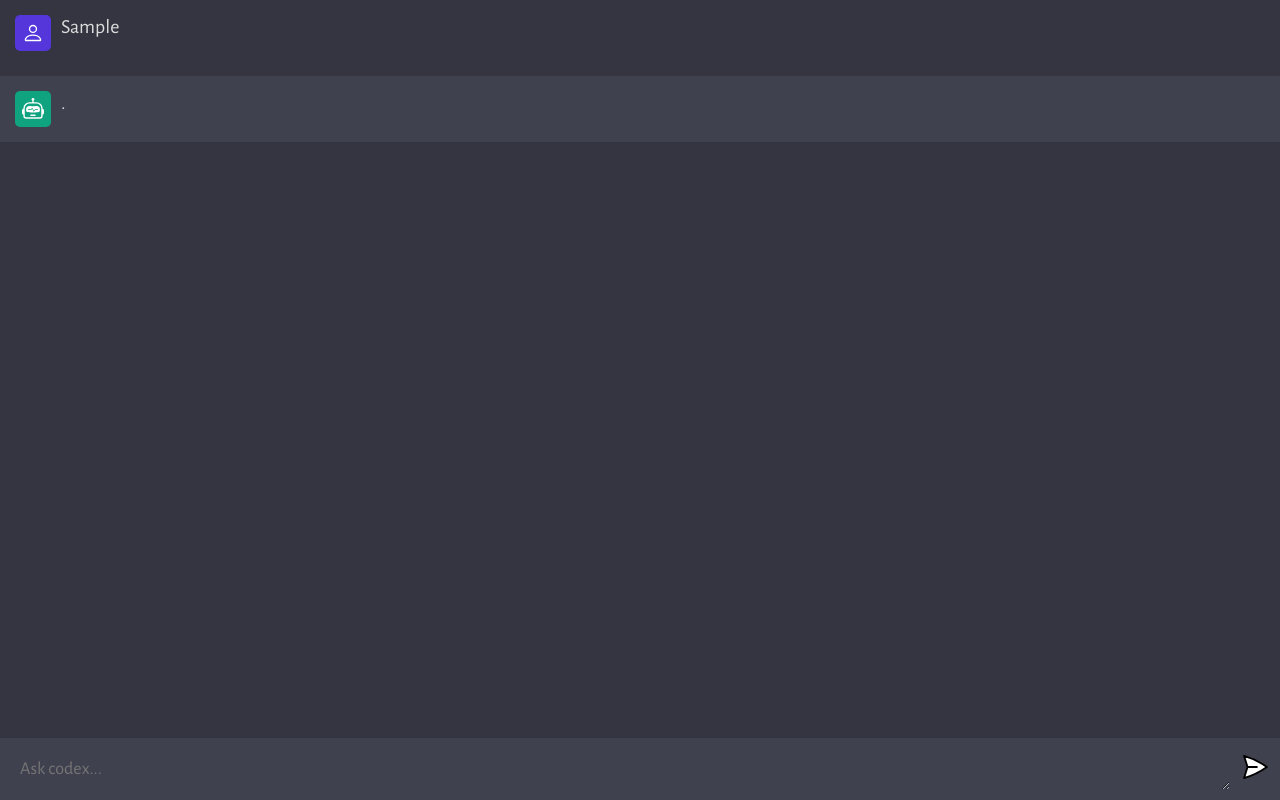
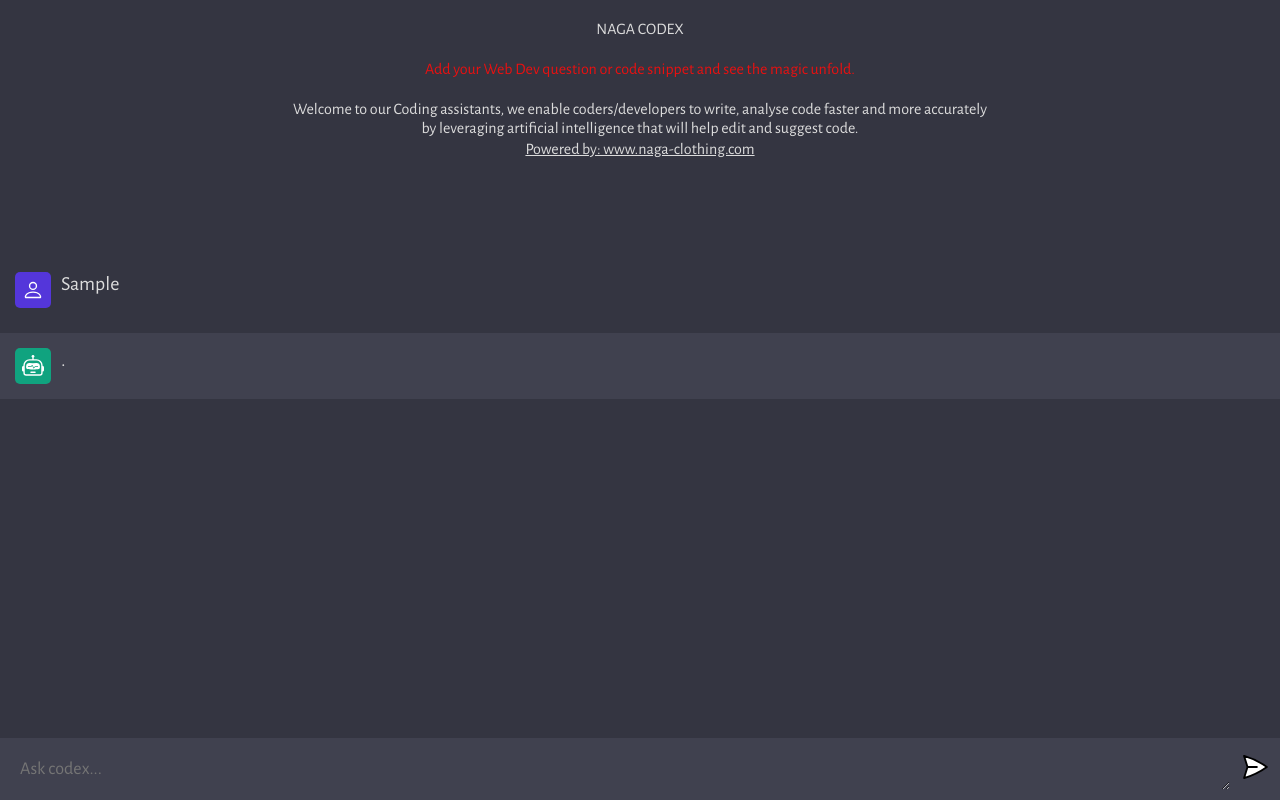
Before and after one commit to Nagacash/naga-codex, a website built with Vite: page client/index.html in a window 1280 px wide. Both pictures are taken after typing "Sample" into the empty fields and a click on the button 1255 px from the left and 769 px from the top of the page. Built offline with nearby package versions, Linux system fonts and the light colour scheme; no server answers.

Commit message:
new commits

```diff
--- a/client/index.html
+++ b/client/index.html
@@ -13,7 +13,15 @@
 
 
   <div id="app">
-
+    <hi class="head">NAGA CODEX</hi>
+    <p class="head2">Welcome to our Coding assistants, we enable
+      coders/developers to write, analyse code faster and more accurately <br>by leveraging artificial intelligence that
+      will
+      help
+      edit and suggest code.</p> <br> <a href="http://www.naga-clothing.com" class="head4">Powered by: www.naga-clothing.com</a><br> <br>
+    <p class="head3">Add your Web Dev question or code snippet and see the magic unfold.
+      <br>
+    </p>
 
 
     <div id="chat_container"></div>
--- a/client/script.js
+++ b/client/script.js
@@ -86,7 +86,7 @@ const handleSubmit = async (e) => {
     // messageDiv.innerHTML = "..."
     loader(messageDiv)
 
-    const response = await fetch('https://naga-codex.onrender.com', {
+    const response = await fetch('https://naga-codex.onrender.com/', {
         method: 'POST',
         headers: {
             'Content-Type': 'application/json',
```
Also changed, not shown: server/package.json (+3 -7 lines), 3 other files.
